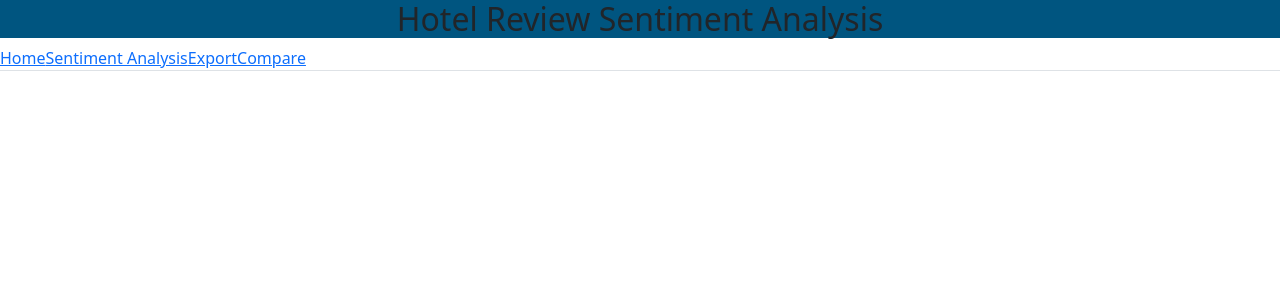
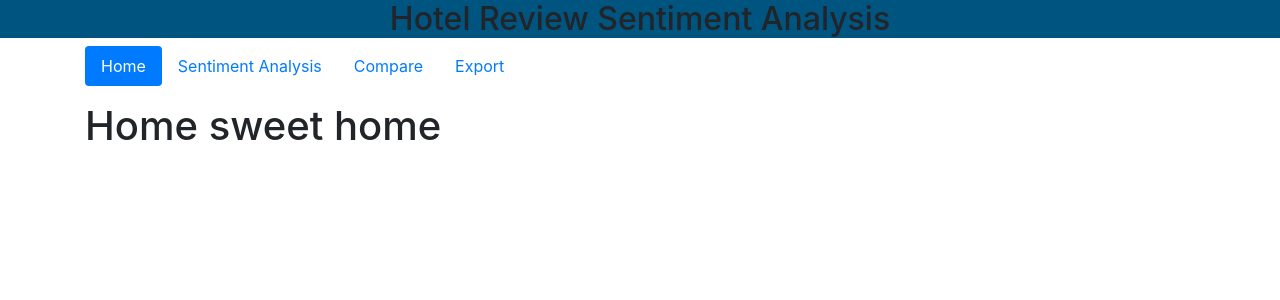
Before and after one commit to tscodes70/PythonApp, a Flask app: template templates/userDashboard.html in a window 1280 px wide. Shown: the top 300 px of the page. Run offline with Flask 3, Linux system fonts and the light colour scheme; the template is opened without the code that fills it, so the values that code supplies are empty; some libraries are stand-ins or nearby versions.

Commit message:
add a dashboard under userPref py WIP

```diff
--- a/templates/userDashboard.html
+++ b/templates/userDashboard.html
@@ -2,23 +2,50 @@
 <!DOCTYPE html>
 <html lang="en">
     <head>
+        <title>Hotel Sentiment Analysis</title>
         <meta charset="UTF-8">
         <meta name="viewport" content="width=device-width, initial-scale=1.0">
         <meta http-equiv="X-UA-Compatible" content="ie-edge">
-        <script src="https://cdn.jsdelivr.net/npm/bootstrap@5.3.2/dist/js/bootstrap.bundle.min.js" integrity="sha384-C6RzsynM9kWDrMNeT87bh95OGNyZPhcTNXj1NW7RuBCsyN/o0jlpcV8Qyq46cDfL" crossorigin="anonymous"></script>
-        <link href="https://cdn.jsdelivr.net/npm/bootstrap@5.3.2/dist/css/bootstrap.min.css" rel="stylesheet" integrity="sha384-T3c6CoIi6uLrA9TneNEoa7RxnatzjcDSCmG1MXxSR1GAsXEV/Dwwykc2MPK8M2HN" crossorigin="anonymous">
+        <script src="https://code.jquery.com/jquery-3.4.1.slim.min.js" integrity="sha384-J6qa4849blE2+poT4WnyKhv5vZF5SrPo0iEjwBvKU7imGFAV0wwj1yYfoRSJoZ+n" crossorigin="anonymous"></script>
+        <script src="https://cdn.jsdelivr.net/npm/popper.js@1.16.0/dist/umd/popper.min.js" integrity="sha384-Q6E9RHvbIyZFJoft+2mJbHaEWldlvI9IOYy5n3zV9zzTtmI3UksdQRVvoxMfooAo" crossorigin="anonymous"></script>
+        <script src="https://cdn.jsdelivr.net/npm/bootstrap@4.4.1/dist/js/bootstrap.min.js" integrity="sha384-wfSDF2E50Y2D1uUdj0O3uMBJnjuUD4Ih7YwaYd1iqfktj0Uod8GCExl3Og8ifwB6" crossorigin="anonymous"></script>
+        <link rel="stylesheet" href="https://cdn.jsdelivr.net/npm/bootstrap@4.4.1/dist/css/bootstrap.min.css" integrity="sha384-Vkoo8x4CGsO3+Hhxv8T/Q5PaXtkKtu6ug5TOeNV6gBiFeWPGFN9MuhOf23Q9Ifjh" crossorigin="anonymous">
     </head>
     <header>
         <div class="header" style="background-color: #005580;">
             <h2 style="text-align:center;">Hotel Review Sentiment Analysis</h2>
         </div>
-        <ul class="nav nav-tabs">
-            <li role="presentation" class="active"><a href="#">Home</a></li>
-            <li role="presentation"><a href="#">Sentiment Analysis</a></li>
-            <li role="presentation"><a href="#">Export</a></li>
-            <li role="presentation"><a href="#">Compare</a></li>
-        </ul>
     </header>
     <body>
+        <div class="container">
+            <ul class="nav nav-pills mb-3" id="pills-tab" role="tablist">
+                <li class="nav-item">
+                  <a class="nav-link active" id="pills-home-tab" data-toggle="pill" href="#pills-home" role="tab" aria-controls="pills-home" aria-selected="true">Home</a>
+                </li>
+                <li class="nav-item">
+                  <a class="nav-link" id="pills-profile-tab" data-toggle="pill" href="#pills-profile" role="tab" aria-controls="pills-profile" aria-selected="false">Sentiment Analysis</a>
+                </li>
+                <li class="nav-item">
+                  <a class="nav-link" id="pills-contact-tab" data-toggle="pill" href="#pills-contact" role="tab" aria-controls="pills-contact" aria-selected="false">Compare</a>
+                </li>
+                <li class="nav-item">
+                    <a class="nav-link" id="export" data-toggle="pill" href="#pills-contact" role="tab" aria-controls="pills-contact" aria-selected="false">Export</a>
+                </li>
+              </ul>
+              <div class="tab-content" id="pills-tabContent">
+                <div class="tab-pane fade show active" id="pills-home" role="tabpanel">
+                    <h1>Home sweet home</h1>
+                </div>
+                <div class="tab-pane fade" id="pills-profile" role="tabpanel">...
+
+                </div>
+                <div class="tab-pane fade" id="pills-contact" role="tabpanel">...
+
+                </div>
+                <div class="tab-pane fade" id="pills-contact" role="tabpanel">...
+
+                </div>
+              </div>
+        </div>
     </body>
 </html>
```
